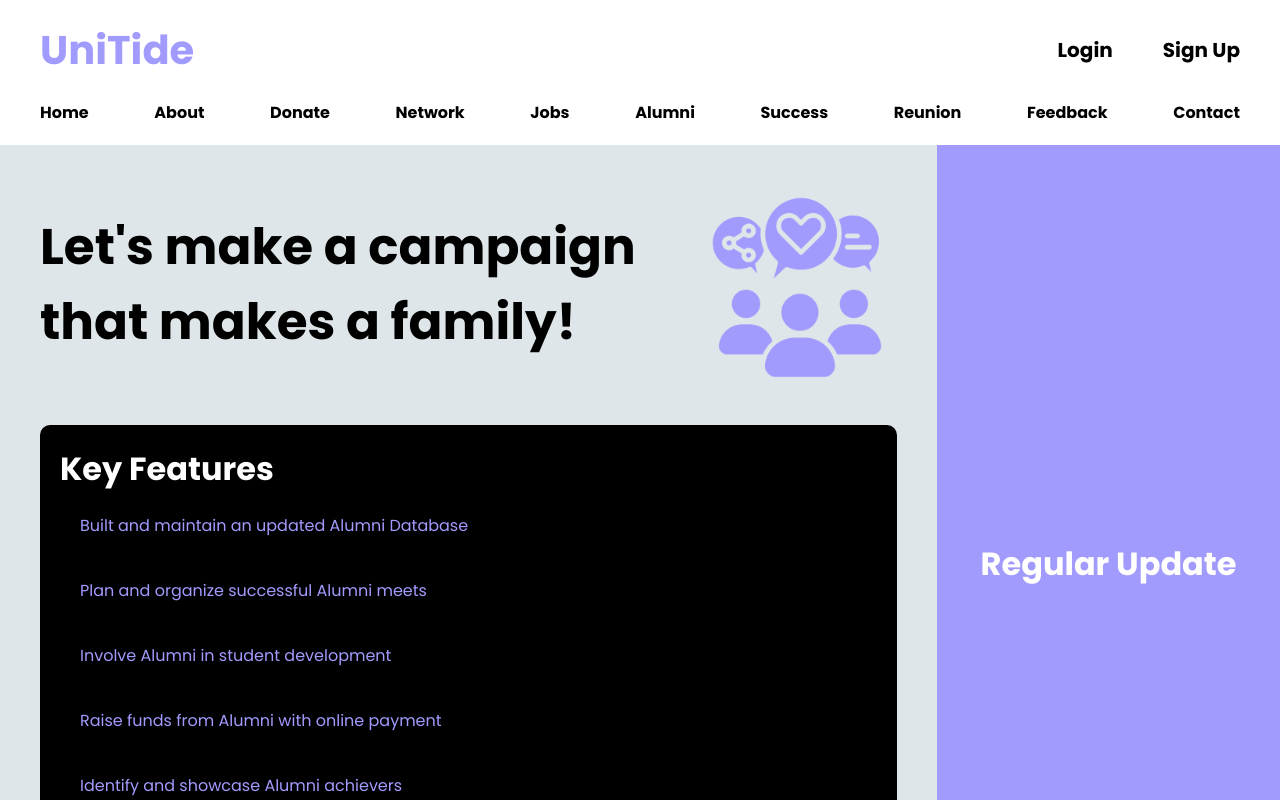
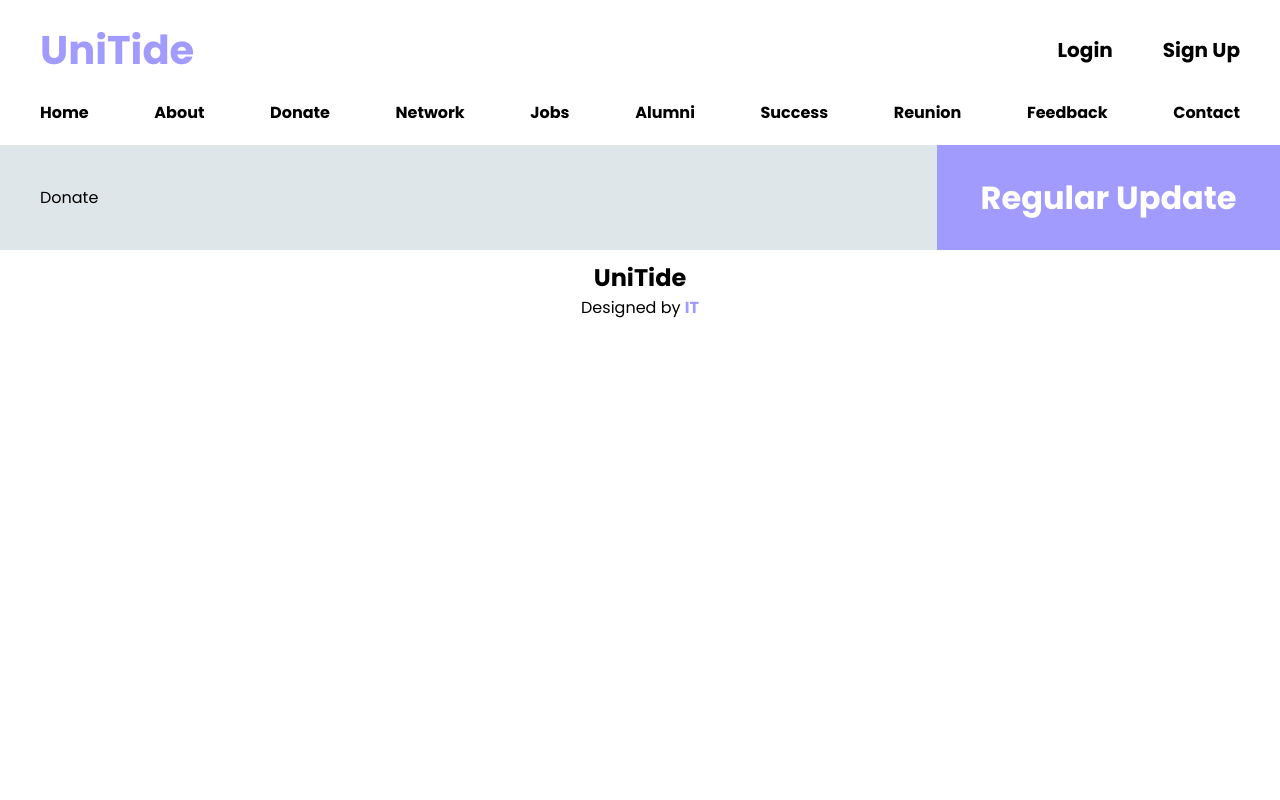
Before and after one commit to Dineshbabus11/UniTide, a React (Create React App) app: page /donate in a window 1280 px wide. Shown: the top 800 px of the page. Built offline with nearby package versions, Linux system fonts and the light colour scheme.

Commit message:
Donation portal was route successfully

```diff
--- a/package.json
+++ b/package.json
@@ -9,6 +9,7 @@
     "react": "^18.3.1",
     "react-dom": "^18.3.1",
     "react-scripts": "5.0.1",
+    "router": "^1.3.8",
     "web-vitals": "^2.1.4"
   },
   "scripts": {
@@ -34,5 +35,8 @@
       "last 1 firefox version",
       "last 1 safari version"
     ]
+  },
+  "devDependencies": {
+    "react-router-dom": "^6.26.1"
   }
 }
--- a/src/App.js
+++ b/src/App.js
@@ -1,19 +1,25 @@
+import { BrowserRouter, Route, Routes } from 'react-router-dom';
 import './App.css';
 import { Footer } from './components/Basic/Footer/Footer';
 import { Header } from './components/Basic/Header/Header';
 import { Update } from './components/Basic/Update/Update';
 import { Home } from './components/pages/home/Home';
-
+import { Donate } from './components/pages/Donate/Donate';
 
 function App() {
   return (
     <>
+    <BrowserRouter>
       <Header/>
       <div className='main-content'>
-        <Home/>
+        <Routes>
+          <Route path='/' element={<Home/>}/>
+          <Route path='/donate' element={<Donate/>}/>
+        </Routes>
         <Update/>
       </div>
       <Footer/>
+      </BrowserRouter>
     </>
   );
 }
--- /dev/null
+++ b/src/components/pages/Donate/Donate.css
@@ -0,0 +1,5 @@
+.donate-portal{
+    background-color: #DFE6E9;
+    width: 250%;
+    padding: 40px;
+}
--- /dev/null
+++ b/src/components/pages/Donate/Donate.js
@@ -0,0 +1,8 @@
+import React from 'react'
+import './Donate.css'
+
+export const Donate = () => {
+  return (
+    <div className='donate-portal'>Donate</div>
+  )
+}
```
Also changed, not shown: 1 other file (tests, documents, lock files or other folders).
